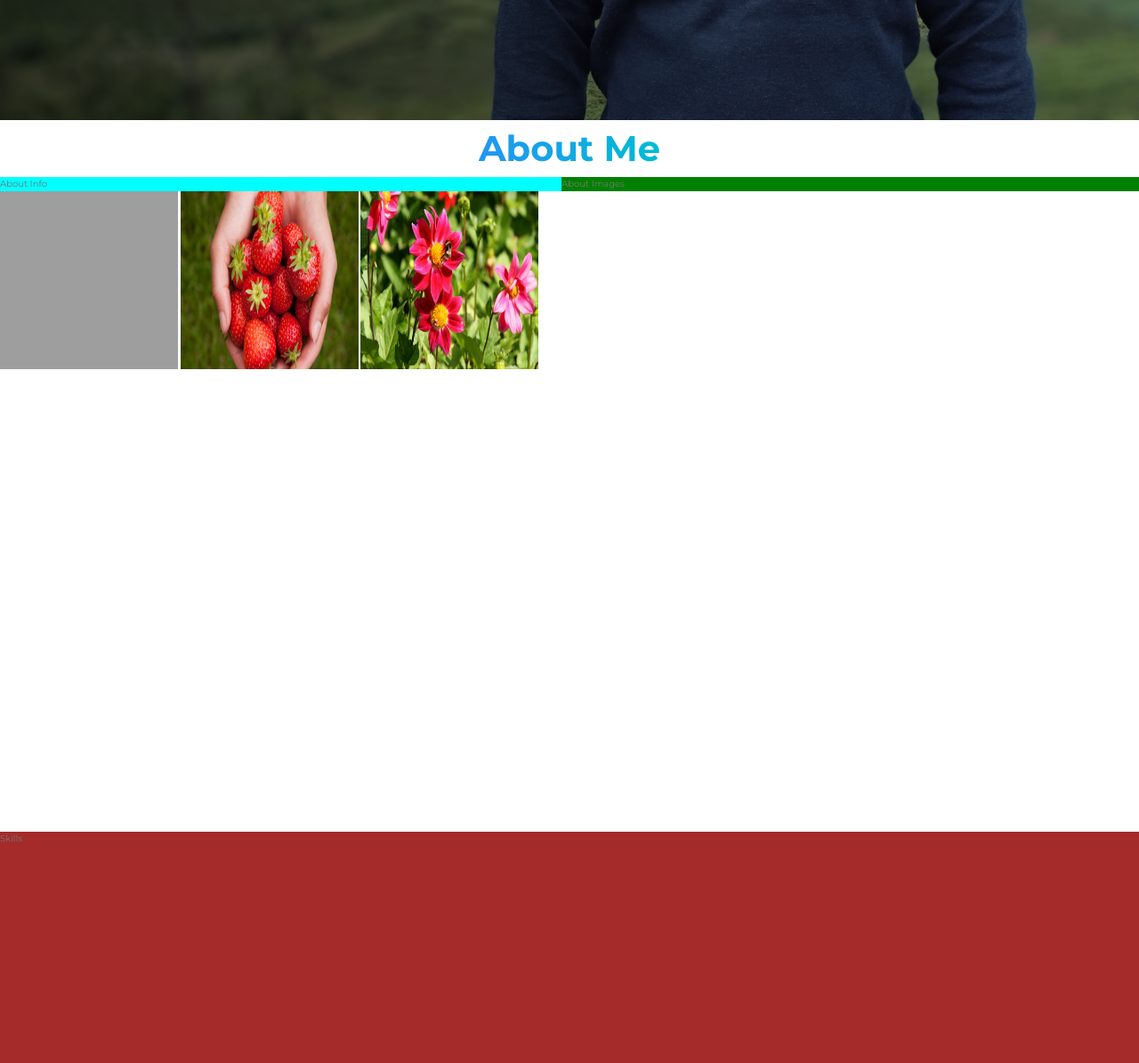
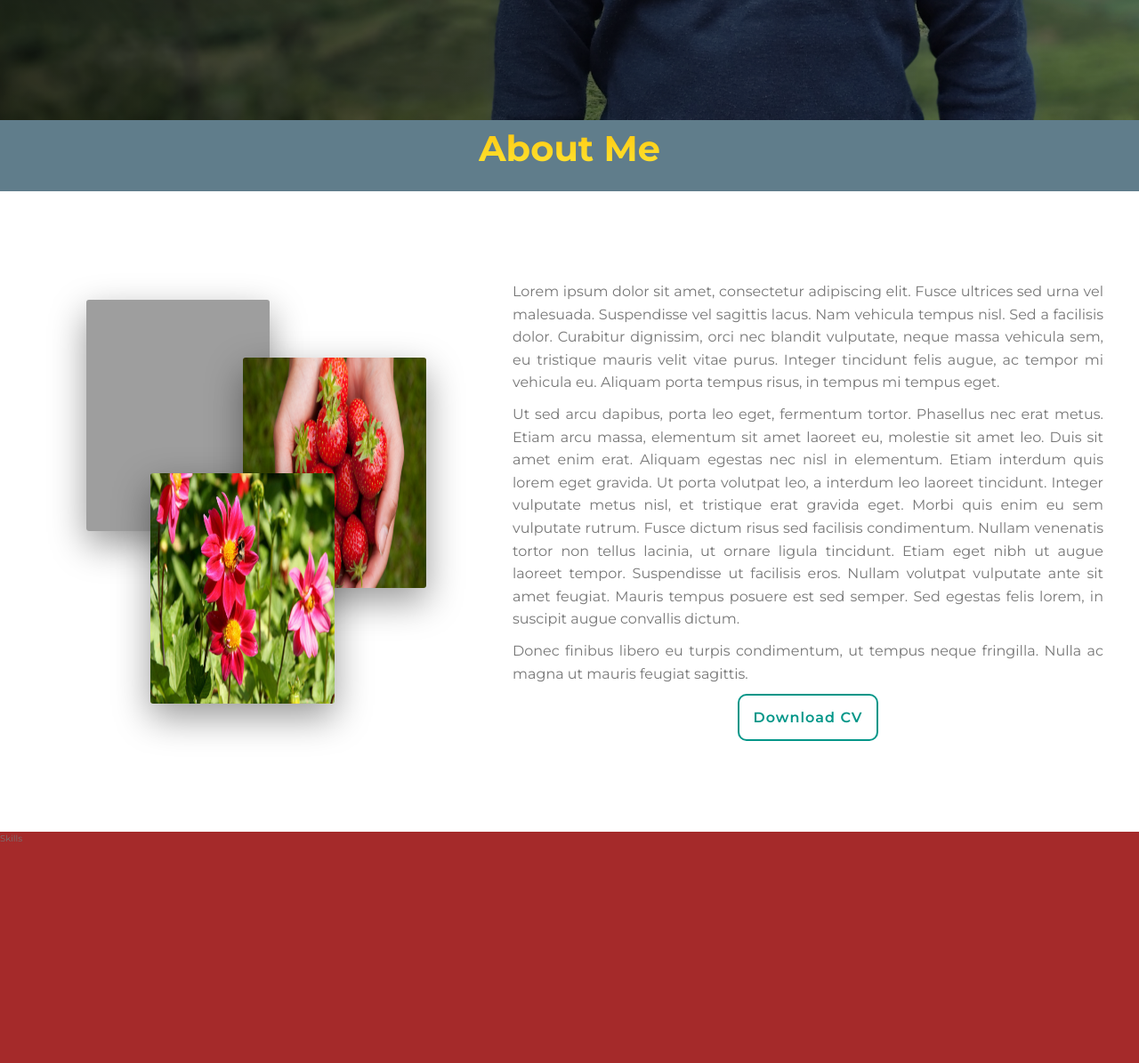
Before and after one commit to aniketDev/my-portfolio, a website: page index.html in a window 1280 px wide. Shown: the part 665-1860 px from the top of the page at 89% size. Drawn offline with Linux system fonts and the light colour scheme; grey boxes are pictures that could not be loaded.

Commit message:
about section flex

```diff
--- a/assets/sass/abstracts/_mixins.scss
+++ b/assets/sass/abstracts/_mixins.scss
@@ -8,3 +8,8 @@
     -webkit-background-clip: text;
     -webkit-text-fill-color: transparent;
 }
+
+@mixin scale-up {
+    transform: scale(1.1);
+    text-shadow: 0.5rem 1rem 2rem $shadow;
+}
--- a/assets/sass/abstracts/_variables.scss
+++ b/assets/sass/abstracts/_variables.scss
@@ -24,3 +24,4 @@
 // Sass variables
 $header-image: url('/assets/images/header-image.jpg');
 $color-yellow: #FFEB3B;
+$shadow: rgba(0, 0, 0, .4);
--- a/assets/sass/base/_typography.scss
+++ b/assets/sass/base/_typography.scss
@@ -0,0 +1,14 @@
+.paragraph {
+    font-size: 1.6rem;
+    text-align: justify;
+
+    &:not(:last-child) {
+        margin-bottom: 1rem;
+    }
+}
+
+.heading-primary {
+    font-size: 4rem;
+    font-weight: 700;
+    display: inline-block;
+}
--- a/assets/sass/components/_button.scss
+++ b/assets/sass/components/_button.scss
@@ -8,18 +8,42 @@
     margin: 2rem;
     border-radius: 1rem;
     text-decoration: none;
-    transition: 1s;
     overflow: hidden;
     background: var(--color-teal);
     cursor: pointer;
     color: #fff;
     margin-top: 5rem;
     outline: none;
+    transition: box-shadow 1s, text-shadow 1s, transform 0.3s;
 
     &:hover {
         color: #fff;
         box-shadow: -1rem 0 2rem rgba(255, 255, 255, .5), 1rem 0 2rem rgba(255, 255, 255, .5);
         text-shadow: 0 0 1rem rgba(255, 255, 255, .5), 0 0 2rem rgba(255, 255, 255, .5), 0 0 3rem rgba(255, 255, 255, .5);
+        @include scale-up
     }
 
 }
+
+.download {
+    font-family: inherit;
+    font-size: 1.6rem;
+    font-weight: 600;
+    letter-spacing: 0.1rem;
+    color: var(--color-teal);
+    padding: 1.5rem;
+    border-radius: 1rem;
+    text-decoration: none;
+    border: 2px solid var(--color-teal);
+    cursor: pointer;
+    outline: none;
+    align-self: center;
+    transition: all 0.5s;
+    background: transparent;
+
+    &:hover {
+        box-shadow: rgba(0, 0, 0, .4);
+        color: #fff;
+        background: var(--color-teal);
+    }
+}
--- a/assets/sass/components/_image.scss
+++ b/assets/sass/components/_image.scss
@@ -1,18 +1,39 @@
 .image-container {
     position: relative;
+    margin: 3rem;
+    height: 90%;
+
+    &>* {
+        width: 40%;
+        height: 40%;
+        box-shadow: 0 1.5rem 4rem $shadow;
+        border-radius: 3px;
+        position: absolute;
+        transition: all 0.5s;
+
+        &:hover {
+            transform: scale(1.1);
+            z-index: 1;
+        }
+    }
 
     .img--1 {
-        width: 20rem;
-        height: 20rem;
+        left: 13%;
+        top: 5%;
     }
 
     .img--2 {
-        width: 20rem;
-        height: 20rem;
+        right: 13%;
+        top: 15%;
     }
 
     .img--3 {
-        width: 20rem;
-        height: 20rem;
+        left: 27%;
+        top: 35%;
     }
+
+    // &:hover &>*:not(:hover) {
+    //     transform: scale(0.9);
+    // }
+
 }
--- a/assets/sass/pages/_index.scss
+++ b/assets/sass/pages/_index.scss
@@ -28,10 +28,15 @@
                 background: -webkit-linear-gradient(rgba(255, 255, 255, 0.9) 30%, rgba(255, 255, 255, 0) 100%);
                 -webkit-text-fill-color: transparent;
                 -webkit-background-clip: text;
+                transition: all 0.3s;
 
                 span {
                     background: -webkit-linear-gradient(rgba($color-yellow, 1) 30%, rgba($color-yellow, 0) 100%);
                     @include text-bg;
+                }
+
+                &:hover {
+                    @include scale-up;
                 }
             }
 
@@ -45,39 +50,40 @@
 
 #about {
     height: 100vh;
+    background-color: #fff;
 
     .about-heading {
+        height: 10%;
         text-align: center;
+        background-color: var(--color-blue-grey);
 
         span {
-            font-size: 4rem;
-            font-weight: 700;
-            display: inline-block;
-            background: linear-gradient(to right, var(--color-blue), var(--color-cyan));
-
+            background: linear-gradient(to bottom, var(--color-amber), var(--color-yellow));
             @include text-bg;
             transition: all .2s;
 
             &:hover {
-                transform: scale(1.1);
-                text-shadow: 0.5rem 1rem 2rem rgba(0, 0, 0, 0.3);
+                @include scale-up;
             }
         }
     }
 
     .about-content {
+        height: 90%;
         display: flex;
         flex-direction: row;
+        margin-top: 6rem;
+
+        .about-images {
+            flex: 0 0 45%;
+        }
 
         .about-info {
-            background-color: aqua;
-            flex-grow: 1; // or, flex: 1;
-        }
-
-        .about-images {
-            background-color: green;
-            flex-grow: 1;
-            ;
+            flex: 0 0 55%;
+            padding: 1rem;
+            display: flex;
+            flex-direction: column;
+            padding: 4rem 4rem 4rem 0;
         }
     }
 }
--- a/index.html
+++ b/index.html
@@ -48,21 +48,43 @@
         <!-- About Section -->
         <section id="about">
             <div class="about-heading">
-                <span>About Me</span>
+                <span class="heading-primary">About Me</span>
             </div>
             <div class="about-content">
+                <div class="about-images">
+                    <div class="image-container">
+                        <img src="/assets/images/img1.jpg" alt="" class="img--1">
+                        <img src="/assets/images/img2.png" alt="" class="img--2">
+                        <img src="/assets/images/img3.jpg" alt="" class="img--3">
+                    </div>
+                </div>
                 <div class="about-info">
-                    About Info
-                </div>
-                <div class="about-images">
-                    About Images
+                    <p class="paragraph">
+                        Lorem ipsum dolor sit amet, consectetur adipiscing elit. Fusce ultrices sed urna vel malesuada.
+                        Suspendisse vel sagittis lacus. Nam vehicula tempus nisl. Sed a facilisis dolor. Curabitur
+                        dignissim, orci nec blandit vulputate, neque massa vehicula sem, eu tristique mauris velit
+                        vitae purus. Integer tincidunt felis augue, ac tempor mi vehicula eu. Aliquam porta tempus
+                        risus, in tempus mi tempus eget.
+                    </p>
+                    <p class="paragraph">
+                        Ut sed arcu dapibus, porta leo eget, fermentum tortor. Phasellus nec erat metus. Etiam arcu
+                        massa, elementum sit amet laoreet eu, molestie sit amet leo. Duis sit amet enim erat. Aliquam
+                        egestas nec nisl in elementum. Etiam interdum quis lorem eget gravida. Ut porta volutpat leo, a
+                        interdum leo laoreet tincidunt. Integer vulputate metus nisl, et tristique erat gravida eget.
+                        Morbi quis enim eu sem vulputate rutrum. Fusce dictum risus sed facilisis condimentum. Nullam
+                        venenatis tortor non tellus lacinia, ut ornare ligula tincidunt. Etiam eget nibh ut augue
+                        laoreet tempor. Suspendisse ut facilisis eros. Nullam volutpat vulputate ante sit amet feugiat.
+                        Mauris tempus posuere est sed semper. Sed egestas felis lorem, in suscipit augue convallis
+                        dictum.
+                    </p>
+                    <p class="paragraph">
+                        Donec finibus libero eu turpis condimentum, ut tempus neque fringilla. Nulla ac magna ut mauris
+                        feugiat sagittis.
+                    </p>
+                    <button class="download">Download CV</button>
                 </div>
             </div>
-            <div class="image-container">
-                <img src="/assets/images/img1.jpg" alt="" class="img--1">
-                <img src="/assets/images/img2.png" alt="" class="img--2">
-                <img src="/assets/images/img3.jpg" alt="" class="img--3">
-            </div>
+
         </section>
 
         <!-- Skills Section -->
```
Also changed, not shown: assets/sass/layout/_grid.scss (added, +19 -0 lines), assets/css/style.css, assets/css/style.min.css, 2 other files.
